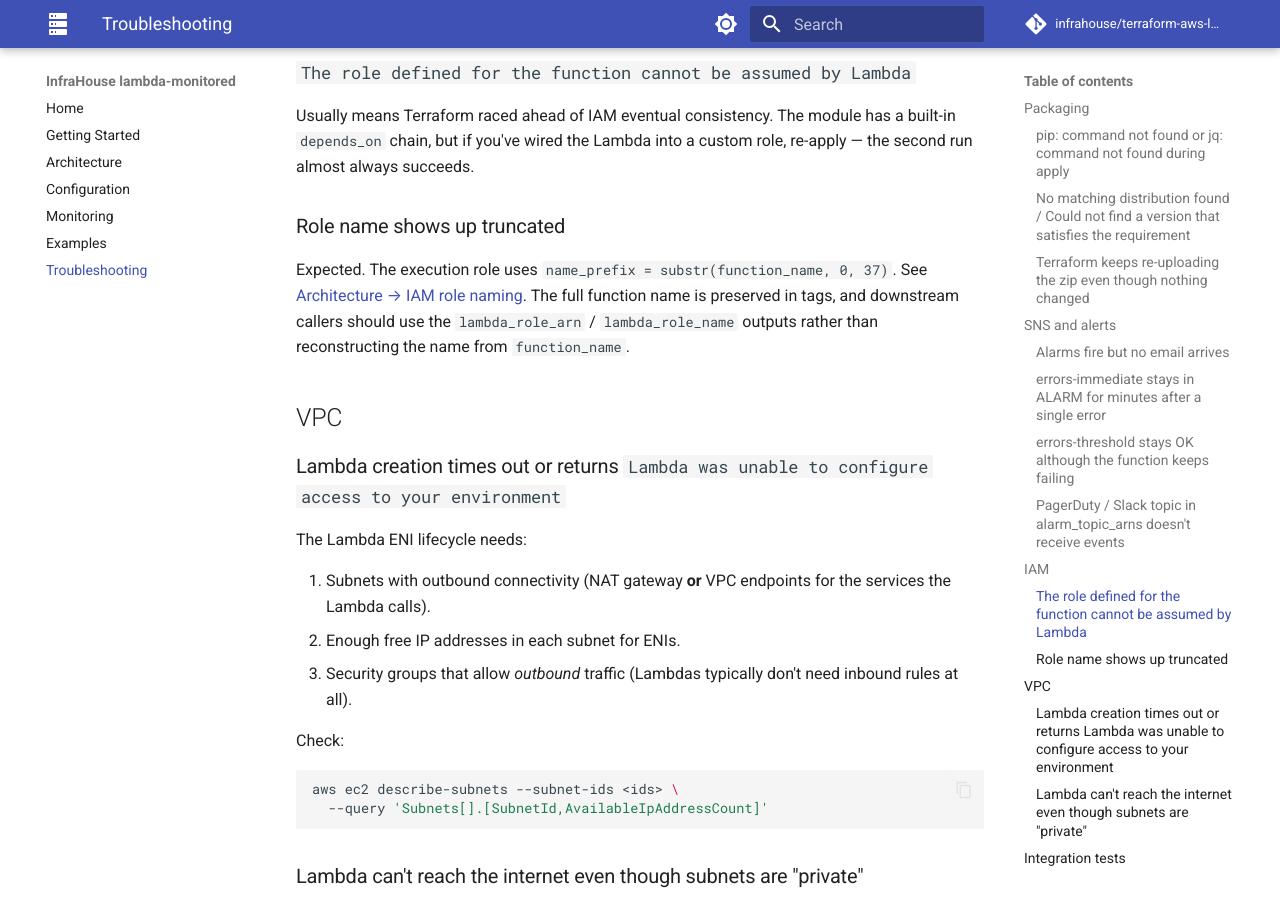
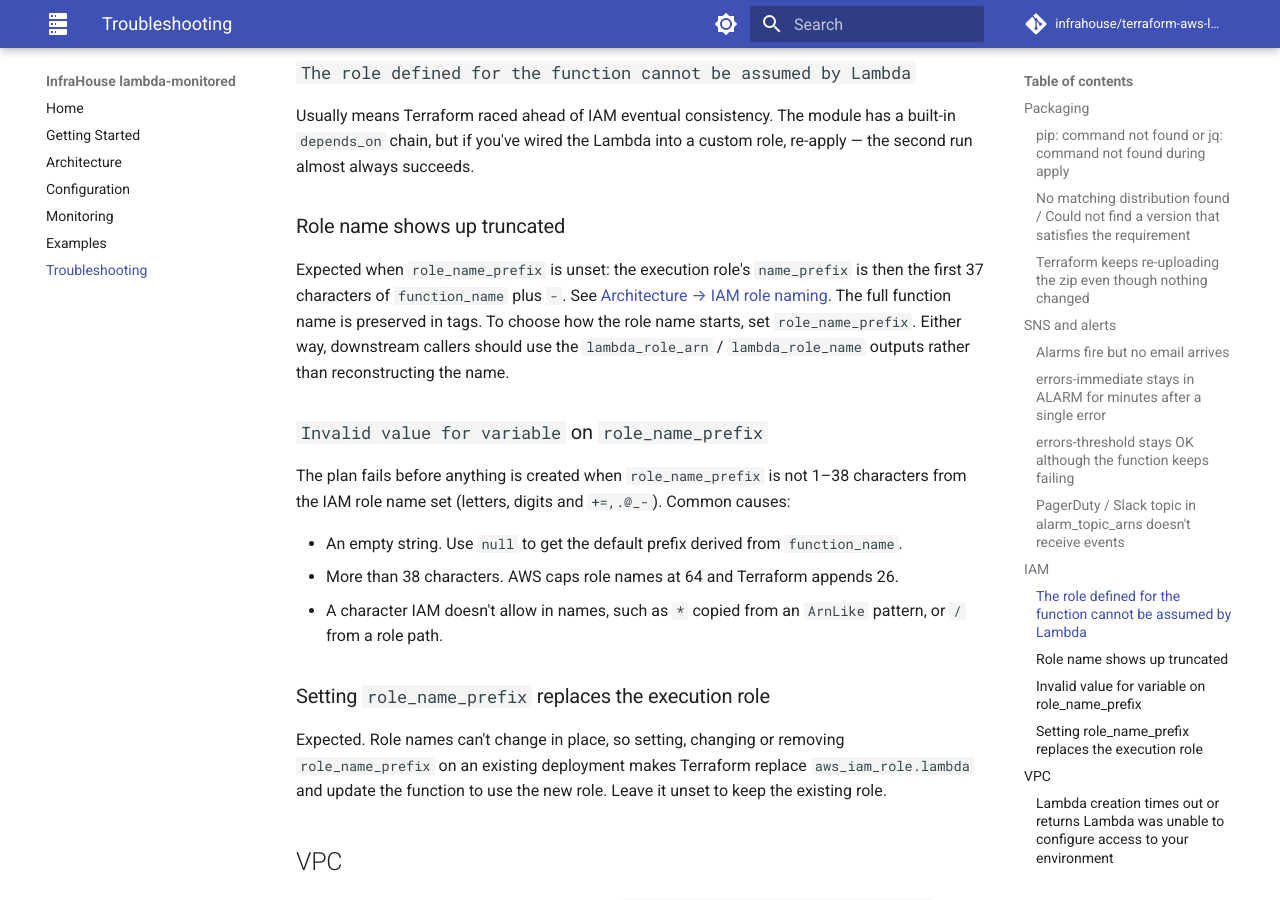
Before and after one commit to infrahouse/terraform-aws-lambda-monitored, an MkDocs documentation site: the page built from docs/troubleshooting.md, in a window 1280 px wide and 900 px high, scrolled down 2455 px. Built offline with MkDocs 1.6.1 and Material for MkDocs 9.7.7, drawn with Linux system fonts in a browser that asks for light colours; comment, search, counter and statistics services are not loaded.

Commit message:
docs: describe role_name_prefix and how the role is named (#37)
The README's IAM Role Naming note, docs/architecture.md and
docs/troubleshooting.md described the role name as always derived from
function_name. They now cover both cases: unset, the prefix is still the
first 37 characters of function_name plus "-"; set, role_name_prefix is
used verbatim, 1 to 38 characters of [\w+=,.@-], with no separator
added. They also say that setting or changing it replaces the role.

docs/configuration.md gets a row for the input, troubleshooting gains
entries for the validation error and the role replacement, tests/README
lists the new tests, and CLAUDE.md records why the null branch has to
stay byte-for-byte.

Co-Authored-By: Claude Opus 5.5 <noreply@anthropic.com>

```diff
--- a/docs/architecture.md
+++ b/docs/architecture.md
@@ -13,7 +13,7 @@ dashed lines are optional or conditional on variable values.
 | `aws_lambda_function_event_invoke_config.this` | `lambda.tf` | 1 | Disables async retries by default. |
 | `module.lambda_bucket` | `lambda_s3.tf` | 1 | S3 bucket for deployment packages (via `infrahouse/s3-bucket`). |
 | `aws_s3_object.lambda_package` | `lambda_s3.tf` | 1 | Uploaded zip. Key includes a content hash so uploads are immutable. |
-| `aws_iam_role.lambda` | `lambda_iam.tf` | 1 | Execution role, `name_prefix`-ed so long function names still fit in 38 chars. |
+| `aws_iam_role.lambda` | `lambda_iam.tf` | 1 | Execution role, `name_prefix`-ed: `role_name_prefix` if set, else the function name cut to fit 38 chars. |
 | `aws_iam_role_policy.lambda_logging` | `lambda_iam.tf` | 1 | Write logs to the function's log group only. |
 | `aws_iam_role_policy.lambda_vpc_access` | `lambda_iam.tf` | 0 or 1 | ENI lifecycle in specified subnets only, when `lambda_subnet_ids` is set. |
 | `aws_iam_role_policy_attachment.additional` | `lambda_iam.tf` | N | One per ARN in `additional_iam_policy_arns`. |
@@ -95,13 +95,24 @@ sizes its window from `timeout`; `errors_threshold` needs `error_rate_period` si
 
 ## IAM role naming
 
-The execution role uses `name_prefix = "${substr(var.function_name, 0, 37)}-"`. This is because:
+The execution role is created with `name_prefix`, so its length is bounded:
 
 - AWS limits IAM role names to 64 characters
 - `name_prefix` appends a 26-character unique suffix
-- So the prefix must fit in `64 - 26 = 38` characters, including the trailing `-`
+- So the prefix must fit in `64 - 26 = 38` characters
 
-Function names longer than 37 characters still work — the role is created under a truncated prefix —
-but **the full function name is preserved in tags**. Downstream callers should always use the
-`lambda_role_arn` / `lambda_role_name` outputs rather than trying to reconstruct the role name
-from `function_name`.
+Where the prefix comes from depends on `role_name_prefix`:
+
+- **Unset (`null`, the default).** The module derives it from the function name:
+  `name_prefix = "${substr(var.function_name, 0, min(length(var.function_name), 37))}-"`, i.e. the first 37
+  characters and a trailing `-`. This expression is unchanged from before `role_name_prefix` existed, so upgrading
+  doesn't replace existing roles. Function names longer than 37 characters still work — the role is created under
+  a truncated prefix — but **the full function name is preserved in tags**.
+- **Set.** The value is used verbatim as `name_prefix`; the module adds no separator. Validation accepts 1–38
+  characters from the IAM role name set (`[\w+=,.@-]`) and fails at plan otherwise. Use it when something has to
+  match the role by name pattern, for example an `ArnLike` condition on `aws:PrincipalArn` in a resource-based
+  policy.
+
+`name_prefix` can't change in place, so setting, changing or removing `role_name_prefix` replaces the role.
+Downstream callers should always use the `lambda_role_arn` / `lambda_role_name` outputs rather than trying to
+reconstruct the role name from `function_name` or `role_name_prefix`.
--- a/docs/configuration.md
+++ b/docs/configuration.md
@@ -9,7 +9,7 @@ this page adds commentary on *when* and *why* you'd override each one.
 
 | Variable | Type | Default | Notes |
 |----------|------|---------|-------|
-| `function_name` | `string` | — (required) | Alphanumerics, `-`, `_`. Long names still work, but the IAM role uses a truncated `name_prefix` (see [Architecture](architecture.md#iam-role-naming)). |
+| `function_name` | `string` | — (required) | Alphanumerics, `-`, `_`. Long names still work, but unless `role_name_prefix` is set the IAM role uses a truncated `name_prefix` (see [Architecture](architecture.md#iam-role-naming)). |
 | `lambda_source_dir` | `string` | — (required) | Directory containing `main.py` (and optionally `requirements.txt`). Resolved relative to the caller's module. |
 | `handler` | `string` | `main.lambda_handler` | Format is `file.function`, so `handler.process` means `handler.py::process`. |
 | `description` | `string` | `null` | Shown in the Lambda console. |
@@ -38,6 +38,7 @@ See [Architecture → Packaging pipeline](architecture.md#packaging-pipeline) fo
 | Variable | Type | Default | Notes |
 |----------|------|---------|-------|
 | `additional_iam_policy_arns` | `list(string)` | `[]` | Attach any number of AWS-managed or custom policies. One attachment per ARN. |
+| `role_name_prefix` | `string` | `null` | Used verbatim as the execution role's `name_prefix` (1–38 chars of `[\w+=,.@-]`; add your own trailing `-`). Set it when a policy matches the role by name pattern. `null` derives the prefix from `function_name`. Setting or changing it replaces the role. See [Architecture](architecture.md#iam-role-naming). |
 | `kms_key_id` | `string` | `null` | KMS key ARN for CloudWatch Logs + SNS encryption. Key policy must allow `logs.<region>.amazonaws.com` and `sns.amazonaws.com`. |
 
 ## VPC
--- a/docs/troubleshooting.md
+++ b/docs/troubleshooting.md
@@ -95,10 +95,25 @@ but if you've wired the Lambda into a custom role, re-apply — the second run a
 
 ### Role name shows up truncated
 
-Expected. The execution role uses `name_prefix = substr(function_name, 0, 37)`. See
-[Architecture → IAM role naming](architecture.md#iam-role-naming). The full function name is preserved in
-tags, and downstream callers should use the `lambda_role_arn` / `lambda_role_name` outputs rather than
-reconstructing the name from `function_name`.
+Expected when `role_name_prefix` is unset: the execution role's `name_prefix` is then the first 37 characters of
+`function_name` plus `-`. See [Architecture → IAM role naming](architecture.md#iam-role-naming). The full function
+name is preserved in tags. To choose how the role name starts, set `role_name_prefix`. Either way, downstream callers
+should use the `lambda_role_arn` / `lambda_role_name` outputs rather than reconstructing the name.
+
+### `Invalid value for variable` on `role_name_prefix`
+
+The plan fails before anything is created when `role_name_prefix` is not 1–38 characters from the IAM role name set
+(letters, digits and `+=,.@_-`). Common causes:
+
+- An empty string. Use `null` to get the default prefix derived from `function_name`.
+- More than 38 characters. AWS caps role names at 64 and Terraform appends 26.
+- A character IAM doesn't allow in names, such as `*` copied from an `ArnLike` pattern, or `/` from a role path.
+
+### Setting `role_name_prefix` replaces the execution role
+
+Expected. Role names can't change in place, so setting, changing or removing `role_name_prefix` on an existing
+deployment makes Terraform replace `aws_iam_role.lambda` and update the function to use the new role. Leave it unset
+to keep the existing role.
 
 ## VPC
 
```
Also changed, not shown: CLAUDE.md (+6 -3 lines), README.md (+25 -1 lines), 1 other file.
